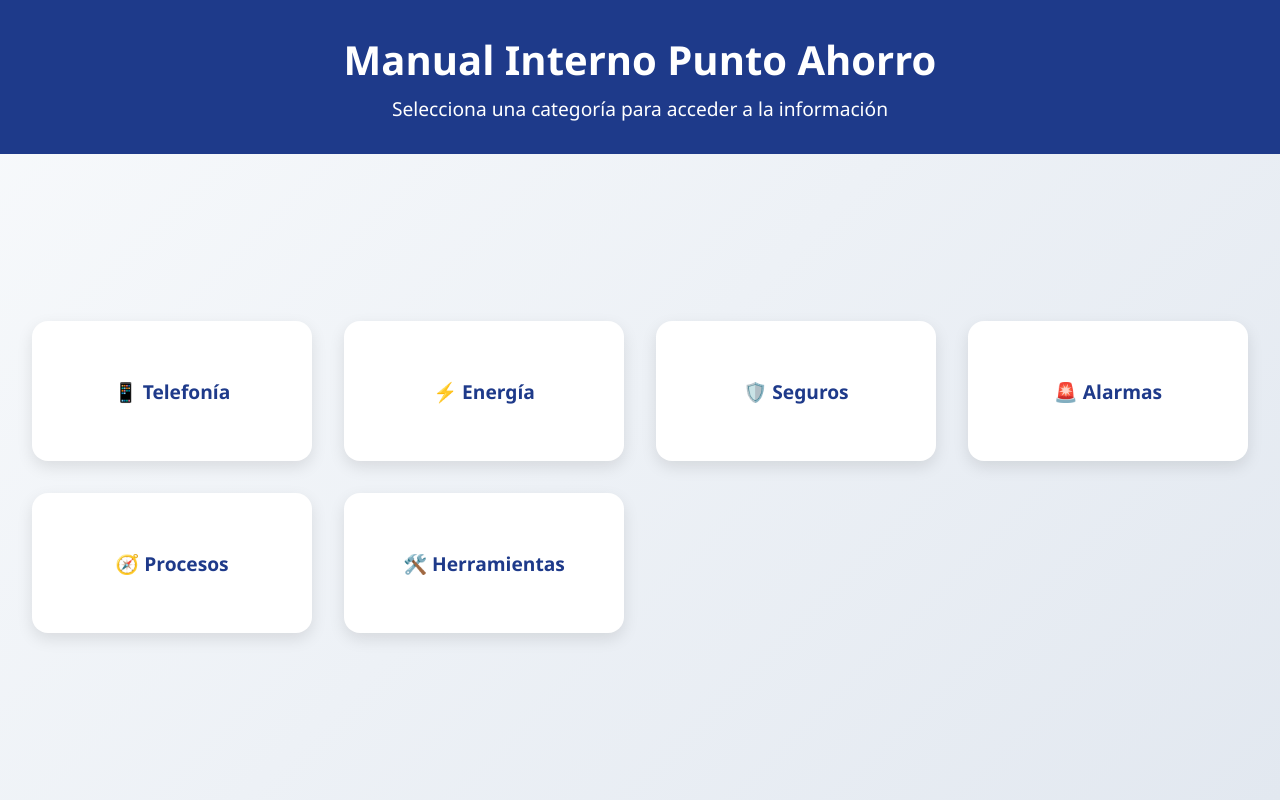
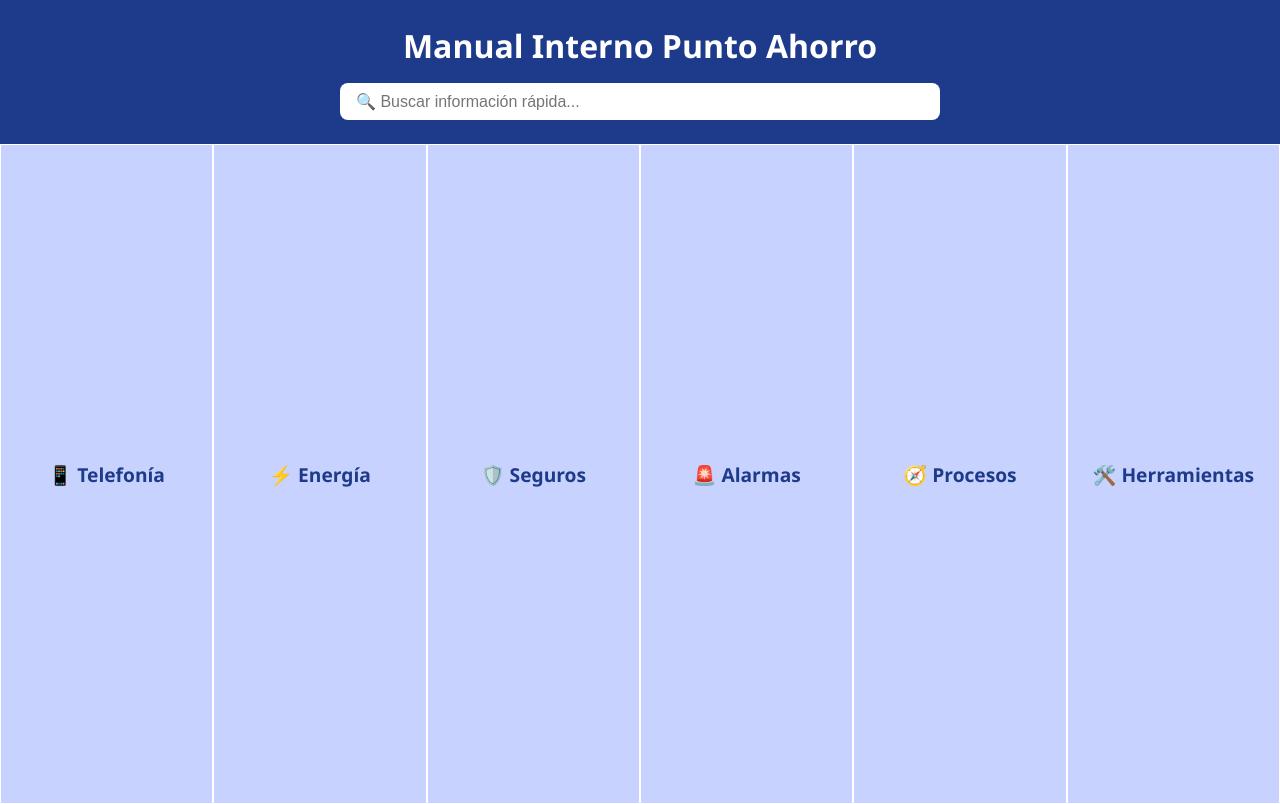
Before and after one commit to Mikelzurdomm/Libreria_PuntoAhorro, a plain HTML site: page index.html in a window 1280 px wide. Drawn offline with Linux system fonts and the light colour scheme.

Commit message:
Update index.html

```diff
--- a/index.html
+++ b/index.html
@@ -8,73 +8,82 @@
     * {
       box-sizing: border-box;
     }
-    body {
+    html, body {
       margin: 0;
+      height: 100%;
       font-family: 'Segoe UI', sans-serif;
-      background: linear-gradient(135deg, #f8fafc, #e2e8f0);
-      display: flex;
-      flex-direction: column;
-      height: 100vh;
     }
     header {
       background-color: #1e3a8a;
       color: white;
-      padding: 2rem;
+      padding: 1.5rem;
       text-align: center;
     }
     header h1 {
       margin: 0;
-      font-size: 2.5rem;
+      font-size: 2rem;
     }
-    header p {
-      margin: 0.5rem 0 0;
+    .search-container {
+      margin-top: 1rem;
+    }
+    .search-box {
+      padding: 0.6rem 1rem;
+      width: 80%;
+      max-width: 600px;
+      font-size: 1rem;
+      border-radius: 8px;
+      border: none;
+      outline: none;
+    }
+    .grid {
+      display: grid;
+      grid-template-columns: repeat(auto-fit, minmax(200px, 1fr));
+      grid-auto-rows: 1fr;
+      gap: 0;
+      height: calc(100% - 140px); /* ajustar para header */
+    }
+    .tile {
+      background-color: #c7d2fe;
+      border: 1px solid #fff;
       font-size: 1.2rem;
+      font-weight: bold;
+      display: flex;
+      align-items: center;
+      justify-content: center;
+      text-align: center;
+      color: #1e3a8a;
+      text-decoration: none;
+      transition: background-color 0.2s ease;
     }
-    main {
-      flex: 1;
-      display: grid;
-      grid-template-columns: repeat(auto-fit, minmax(220px, 1fr));
-      gap: 2rem;
-      padding: 2rem;
-      align-content: center;
-      justify-items: center;
-    }
-    .card {
-      width: 100%;
-      max-width: 300px;
-      height: 140px;
-      background: white;
-      padding: 1.5rem;
-      border-radius: 1rem;
-      box-shadow: 0 6px 16px rgba(0,0,0,0.1);
-      text-align: center;
-      text-decoration: none;
-      color: #1e3a8a;
-      font-weight: bold;
-      font-size: 1.2rem;
-      display: flex;
-      flex-direction: column;
-      justify-content: center;
-      transition: all 0.2s ease;
-    }
-    .card:hover {
-      background-color: #e0e7ff;
-      transform: translateY(-4px);
+    .tile:hover {
+      background-color: #a5b4fc;
     }
   </style>
 </head>
 <body>
   <header>
     <h1>Manual Interno Punto Ahorro</h1>
-    <p>Selecciona una categoría para acceder a la información</p>
+    <div class="search-container">
+      <input type="text" id="searchBox" class="search-box" placeholder="🔍 Buscar información rápida..." onkeyup="buscar()">
+    </div>
   </header>
-  <main>
-    <a class="card" href="telefonia.html">📱 Telefonía</a>
-    <a class="card" href="energia.html">⚡ Energía</a>
-    <a class="card" href="seguros.html">🛡️ Seguros</a>
-    <a class="card" href="alarmas.html">🚨 Alarmas</a>
-    <a class="card" href="procesos.html">🧭 Procesos</a>
-    <a class="card" href="herramientas.html">🛠️ Herramientas</a>
-  </main>
+  <div class="grid" id="grid">
+    <a class="tile" href="telefonia.html">📱 Telefonía</a>
+    <a class="tile" href="energia.html">⚡ Energía</a>
+    <a class="tile" href="seguros.html">🛡️ Seguros</a>
+    <a class="tile" href="alarmas.html">🚨 Alarmas</a>
+    <a class="tile" href="procesos.html">🧭 Procesos</a>
+    <a class="tile" href="herramientas.html">🛠️ Herramientas</a>
+  </div>
+  <script>
+    function buscar() {
+      const input = document.getElementById('searchBox').value.toLowerCase();
+      const tiles = document.querySelectorAll('.tile');
+      tiles.forEach(tile => {
+        const text = tile.textContent.toLowerCase();
+        tile.style.display = text.includes(input) ? 'flex' : 'none';
+      });
+    }
+  </script>
 </body>
 </html>
```
